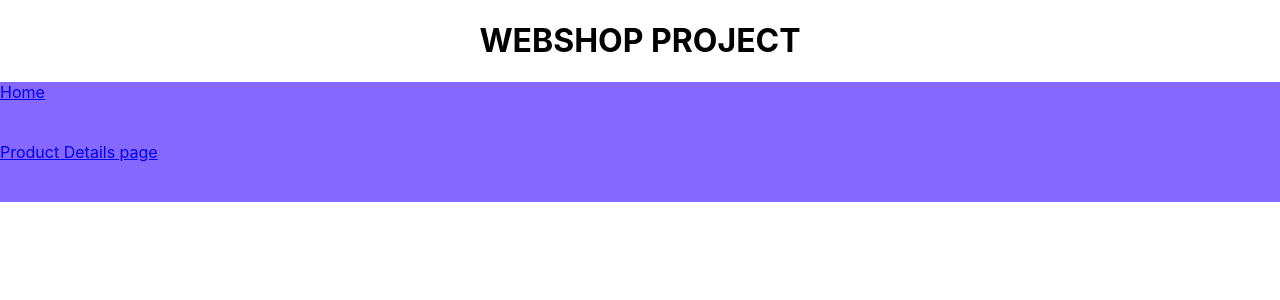
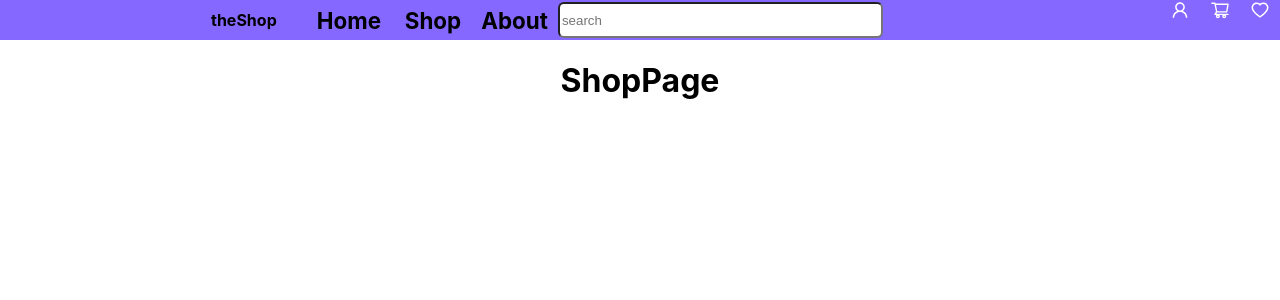
Before and after one commit to kanadamprathima/WebshopFrontEnd, a React (Create React App) app: page /shop in a window 1280 px wide. Shown: the top 300 px of the page. Built offline with nearby package versions, Linux system fonts and the light colour scheme.

Commit message:
navbar content

```diff
--- a/package.json
+++ b/package.json
@@ -8,8 +8,10 @@
     "@testing-library/user-event": "^13.5.0",
     "react": "^18.2.0",
     "react-dom": "^18.2.0",
+    "react-icons": "^4.4.0",
     "react-router-dom": "^6.3.0",
     "react-scripts": "5.0.1",
+    "sass": "^1.53.0",
     "web-vitals": "^2.1.4"
   },
   "scripts": {
--- a/public/index.html
+++ b/public/index.html
@@ -4,12 +4,18 @@
     <meta charset="utf-8" />
     <link rel="icon" href="%PUBLIC_URL%/favicon.ico" />
     <meta name="viewport" content="width=device-width, initial-scale=1" />
-    <meta name="theme-color" content="#000000" />
+    <!-- <meta name="theme-color" content="#000000" /> -->
     <meta
       name="description"
       content="Web site created using create-react-app"
     />
     <link rel="apple-touch-icon" href="%PUBLIC_URL%/logo192.png" />
+    <link rel="preconnect" href="https://fonts.googleapis.com" />
+    <link rel="preconnect" href="https://fonts.gstatic.com" crossorigin />
+    <link
+      href="https://fonts.googleapis.com/css2?family=Crimson+Pro&display=swap"
+      rel="stylesheet"
+    />
     <!--
       manifest.json provides metadata used when your web app is installed on a
       user's mobile device or desktop. See https://developers.google.com/web/fundamentals/web-app-manifest/
--- a/src/App.css
+++ b/src/App.css
@@ -12,14 +12,16 @@
     animation: App-logo-spin infinite 20s linear;
   }
 }
-.navItem {
+.navbar-container {
   /* full width */
-  width: 100%;
+  width: 1920;
   /* Fixed height */
-  height: 60px;
+  height: 146;
   background-color: #8568ff;
   /* flex box */
+
   display: flex;
+  font-weight: bold;
 }
 
 .App-header {
--- a/src/App.js
+++ b/src/App.js
@@ -4,15 +4,17 @@ import { Routes, Route } from "react-router-dom";
 import DetailsPage from "./Pages/DetailsPage/index";
 import HomePage from "./Pages/HomePage/index";
 import NavBar from "./components/NavBar/index";
+import ShopPage from "./Pages/ShopPage/index";
+//import "./my-sass.scss";
 
 function App() {
   return (
     <div className="App">
-      <h1>WEBSHOP PROJECT</h1>
       <NavBar className="navbar" />
       <Routes>
-        <Route path="/HomePage/index" element={<HomePage />} />
-        <Route path="/DetailsPage/index" element={<DetailsPage />} />
+        <Route path="/" element={<HomePage />} />
+        <Route path="/details:id" element={<DetailsPage />} />
+        <Route path="/shop" element={<ShopPage />} />
       </Routes>
     </div>
   );
--- /dev/null
+++ b/src/Pages/ShopPage/index.js
@@ -0,0 +1,11 @@
+const ShopPage = () => {
+  return (
+    <div>
+      <h1>ShopPage</h1>
+    </div>
+  );
+};
+
+export default ShopPage;
+
+export { ShopPage };
--- a/src/components/NavBar/index.js
+++ b/src/components/NavBar/index.js
@@ -1,15 +1,30 @@
 import { NavLink } from "react-router-dom";
+import "./style.css";
+import { AiOutlineUser } from "react-icons/ai";
+import { AiOutlineShoppingCart } from "react-icons/ai";
+import { AiOutlineHeart } from "react-icons/ai";
 
 const NavBar = () => {
   return (
-    <div>
-      <NavLink className="navItem" to="/HomePage/index">
-        Home
-      </NavLink>
-      {"  "}
-      <NavLink className="navItem" to="/DetailsPage/index">
-        Product Details page
-      </NavLink>
+    <div className="navbar-container">
+      <div className="leftbar">
+        <div className="logo">
+          the<span>Shop</span>
+        </div>
+        <div className="navItem">
+          <NavLink to="/">Home</NavLink> <NavLink to="/shop">Shop</NavLink>
+          <NavLink to="/details:id">About</NavLink>
+        </div>
+
+        <div className="searchbar">
+          <input placeholder="search" type="text"></input>
+        </div>
+      </div>
+      <div className="rightbar">
+        <AiOutlineUser />
+        <AiOutlineShoppingCart />
+        <AiOutlineHeart />
+      </div>
     </div>
   );
 };
--- a/src/components/NavBar/style.css
+++ b/src/components/NavBar/style.css
@@ -0,0 +1,37 @@
+.navItem {
+  justify-content: center;
+  /* padding: 10px 90px; */
+}
+.logo {
+  padding: 10px 30px;
+}
+.leftbar {
+  margin-left: 60px;
+  /* background-color: antiquewhite; */
+  display: flex;
+  align-items: center;
+  margin: 0 auto;
+  width: 60%;
+}
+.navItem > a {
+  font-size: 1.4rem;
+  margin: 0 10px;
+  color: black;
+  text-decoration: none;
+}
+
+.searchbar > input {
+  width: 317px;
+  height: 30px;
+  border-radius: 6px;
+}
+.rightbar {
+  /* background-color: beige; */
+  padding-left: 30px;
+  color: white;
+}
+svg {
+  width: 20px;
+  height: 20px;
+  margin: 0px 10px;
+}
--- a/src/index.css
+++ b/src/index.css
@@ -1,13 +1,15 @@
 body {
+  @import url("https://fonts.googleapis.com/css2?family=Crimson+Pro&display=swap");
+
   margin: 0;
-  font-family: -apple-system, BlinkMacSystemFont, 'Segoe UI', 'Roboto', 'Oxygen',
-    'Ubuntu', 'Cantarell', 'Fira Sans', 'Droid Sans', 'Helvetica Neue',
+  font-family: -apple-system, BlinkMacSystemFont, "Segoe UI", "Roboto", "Oxygen",
+    "Ubuntu", "Cantarell", "Fira Sans", "Droid Sans", "Helvetica Neue",
     sans-serif;
   -webkit-font-smoothing: antialiased;
   -moz-osx-font-smoothing: grayscale;
 }
 
 code {
-  font-family: source-code-pro, Menlo, Monaco, Consolas, 'Courier New',
+  font-family: source-code-pro, Menlo, Monaco, Consolas, "Courier New",
     monospace;
 }
```
Also changed, not shown: src/Pages/ShopPage/style.css (added), 1 other file (tests, documents, lock files or other folders).
